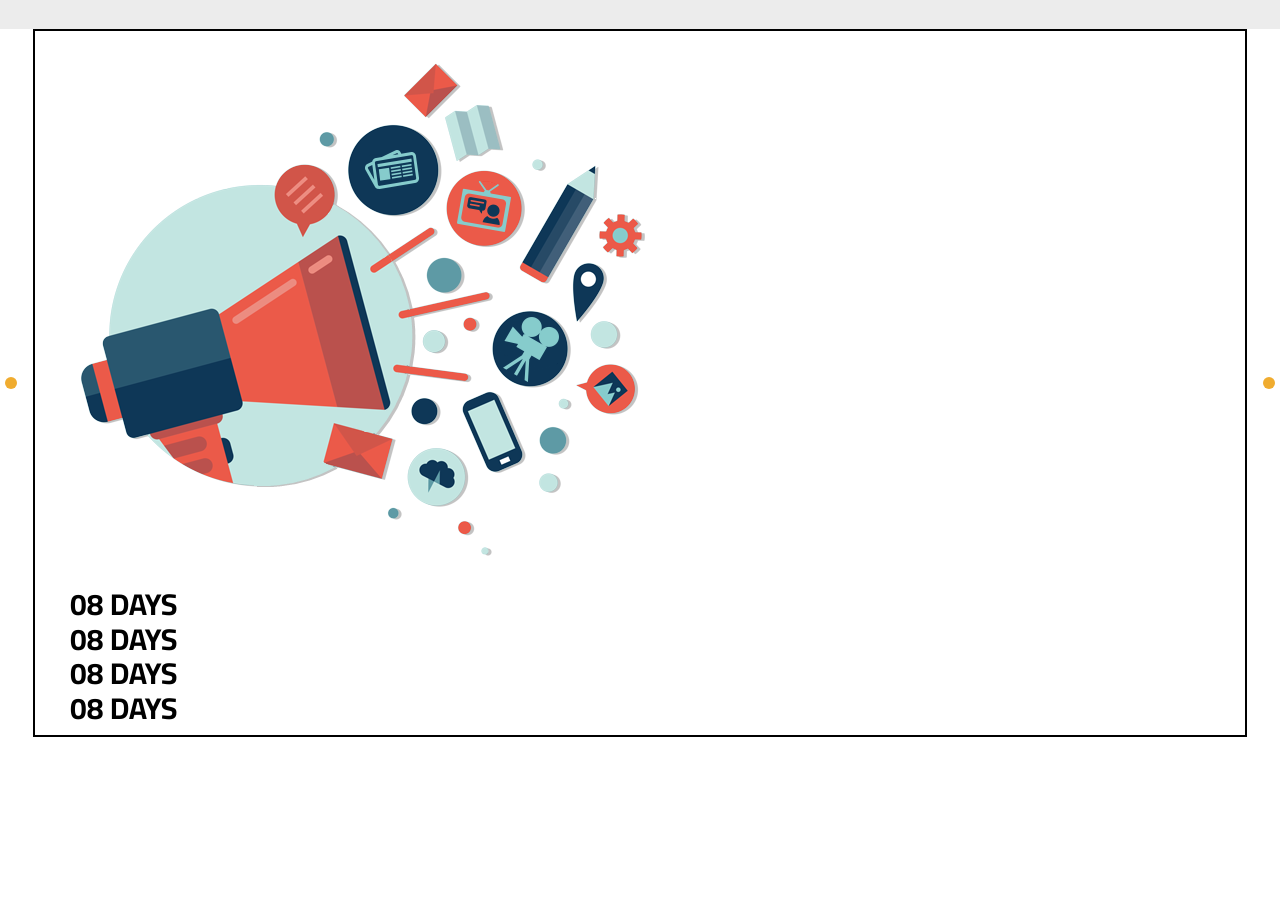
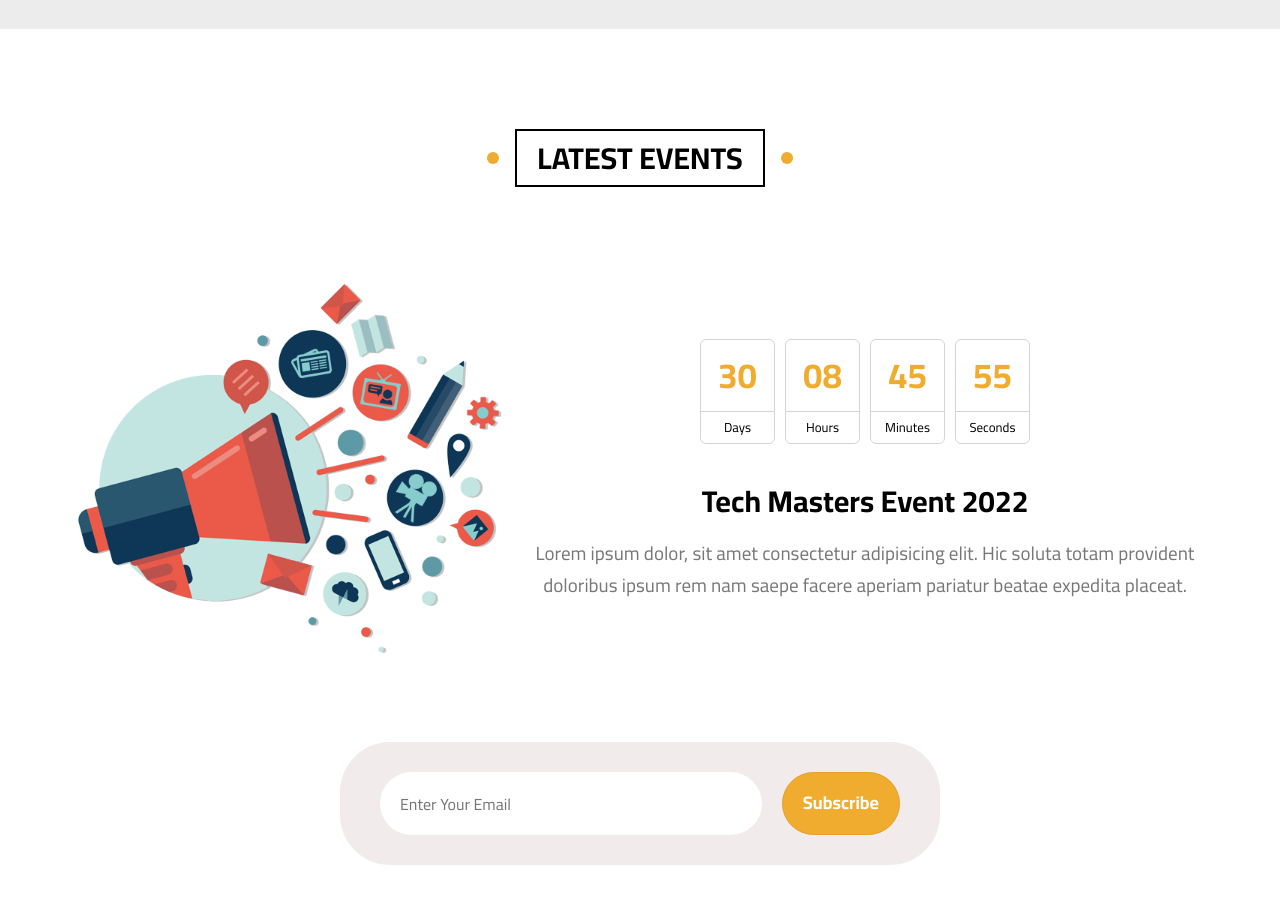
Before and after one commit to reduno96/Third-Tempalte, a plain HTML site: page index.html in a window 1280 px wide. Shown: the part 8780-9683 px from the top of the page. Before the commit the page ends 9597 px from the top, so only its background shows below. Drawn offline with Linux system fonts and the light colour scheme.

Commit message:
Modification Events

```diff
--- a/css/main.css
+++ b/css/main.css
@@ -15,6 +15,7 @@
     --main-padding-top: 100px;
     --main-padding-bottom: 100px;
     --border-rd: 7px;
+    --main-line: 1.7;
 }
 
 html {
@@ -333,7 +334,7 @@ position: relative;
 
 .landing .text p {
     font-size: 23px;
-    line-height: 1.7;
+    line-height: var(--main-line);
     margin: 5px 0 0;
     color: var(--parg-color);
     max-width: 500px;
@@ -981,7 +982,6 @@ position: relative;
     top: 0;
     height: 100%;
     background-color: var(--main-color)
-
 }
 /* End Skills */
 
@@ -1052,11 +1052,169 @@ position: relative;
 
 .work-step .info .box p {
     color: var(--parg-color);
-    line-height: 1.7;
+    line-height: var(--main-line);
     margin: 10px 0 0;
     font-size: 18px;
 }
 /* End Work Step */
+
+/* Start Event  */
+.event {
+    padding-top: var(--main-padding-top);
+    padding-bottom: var(--main-padding-bottom);
+    position: relative;
+}
+
+.event .container {
+    display: flex;
+    align-items: center;
+    flex-wrap: wrap;
+}
+
+.event img {
+    max-width: 450px;
+}
+
+@media (max-width: 991px) {
+    .event img {
+        display: none;
+    }
+}
+
+.event .info {
+    flex: 1;
+}
+
+.event .info .time {
+    display: flex;
+    align-items: center;
+    margin: 20px auto;
+    gap: 10px;
+    justify-content: center;
+}
+
+.event .info .time .unit {
+    border: 1px solid #d4d4d4;
+    border-radius: 6px;
+    text-align: center;
+    width: 75px;
+    transition: var(--main-transition);
+}
+
+.event .info .time .unit span {
+    display: block;
+    transition: var(--main-transition);
+}
+
+.event .info .time .unit span:first-child {
+    font-size: 35px;
+    padding: 15px;
+    color: var(--main-color);
+    font-weight: bold;
+}
+
+
+.event .info .time .unit span:last-child {
+    padding : 8px 10px;
+    font-size: 13px;
+    border-top: 1px solid #d4d4d4;
+}
+
+.event .info .time .unit:hover,
+.event .info .time .unit:hover span:last-child {
+    border-color: var(--main-color-alt);
+}
+.event .description {
+    text-align: center;
+    line-height: var(--main-line);
+    font-size: 19px;
+    color: var(--parg-color);
+}
+
+.event .title {
+    text-align: center;
+    margin: 40px 0 0;
+    font-size: 30px;
+}
+.event .subscribe {
+    width: 100%;
+    margin-top: 50px;
+}
+
+@media (max-width: 991px) {
+    .event .subscribe {
+        margin: 0;
+    }
+}
+
+
+.event .subscribe form {
+    width: 600px;
+    margin: 20px auto;
+    padding: 30px 40px;
+    background-color: #f2ebeb;
+    border-radius: 50px;
+    display: flex;
+    gap: 20px;
+}
+
+@media (max-width: 991px) {
+    .event .subscribe form {
+        max-width: 100%;
+        padding: 20px;
+        flex-direction: column;
+        border-radius: 7px;
+    }
+}
+
+.event .subscribe form input[type="email"] {
+    padding: 20px;
+    border-radius: 50px;
+    border: none;
+    flex: 1;
+    caret-color: var(--main-color);
+}
+
+@media (max-width: 767px) {
+    .event .subscribe form input[type="email"] {
+        border-radius: 7px;
+    }
+}
+
+.event .subscribe form input[type="email"]:focus {
+    outline: none;
+}
+
+.event .subscribe form input[type="email"]::placeholder {
+    transition: opacity var(--main-transition);
+}
+
+.event .subscribe form input[type="email"]:focus::placeholder  {
+    opacity: 0;
+}
+
+.event .subscribe form input[type="submit"] {
+    border-radius: 50px;
+    border: 1px solid var(--main-color-alt);
+    background-color: var(--main-color);
+    color: white;
+    font-size: 18px;
+    font-weight: bold;
+    padding: 20px;
+    cursor: pointer;
+    transition: var(--main-transition);
+}
+
+@media screen and (max-width: 991px) {
+    .event .subscribe form input[type="submit"] {
+        border-radius: 7px;
+    }
+}
+
+.event .subscribe form input[type="submit"]:hover {
+    background-color: var(--main-color-alt);
+}
+/* End Event  */
 
 /* Start Animation */
 @keyframes up-and-down {
--- a/index.html
+++ b/index.html
@@ -27,7 +27,7 @@
       <div class="container">
         <a href="#" class="logo">MotivRed</a>
         <ul class="main-nav">
-          <li><a href="#articles">Articles</a></li>
+          <li><a href="#article">Articles</a></li>
           <li><a href="#gallery">Gallery</a></li>
           <li><a href="#feature">Feature</a></li>
           <li>
@@ -765,29 +765,40 @@
 
     <!-- Start Event -->
     <div class="event" id="event">
-      <div class="main-title">
+      <div class="main-title">Latest Events</div>
       <div class="container">
         <img src="img/events.png" alt="" />
         <div class="info">
           <div class="time">
             <div class="unit">
-                <span>08</span>
+              <span>30</span>
               <span>Days</span>
             </div>
             <div class="unit">
               <span>08</span>
-                <span>Days</span>
+              <span>Hours</span>
             </div>
             <div class="unit">
-                <span>08</span>
-                <span>Days</span>
+              <span>45</span>
+              <span>Minutes</span>
             </div>
             <div class="unit">
-                <span>08</span>
-                <span>Days</span>
+              <span>55</span>
+              <span>Seconds</span>
             </div>
           </div>
+          <h2 class="title">Tech Masters Event 2022</h2>
+          <p class="description">
+            Lorem ipsum dolor, sit amet consectetur adipisicing elit. Hic soluta
+            totam provident doloribus ipsum rem nam saepe facere aperiam
+            pariatur beatae expedita placeat.
+          </p>
         </div>
+        <div class="subscribe">
+          <form action="">
+            <input type="email" placeholder="Enter Your Email" />
+            <input type="submit" value="Subscribe" />
+          </form>
         </div>
       </div>
     </div>
```
Lines whose indentation alone changed are shown as unchanged.
